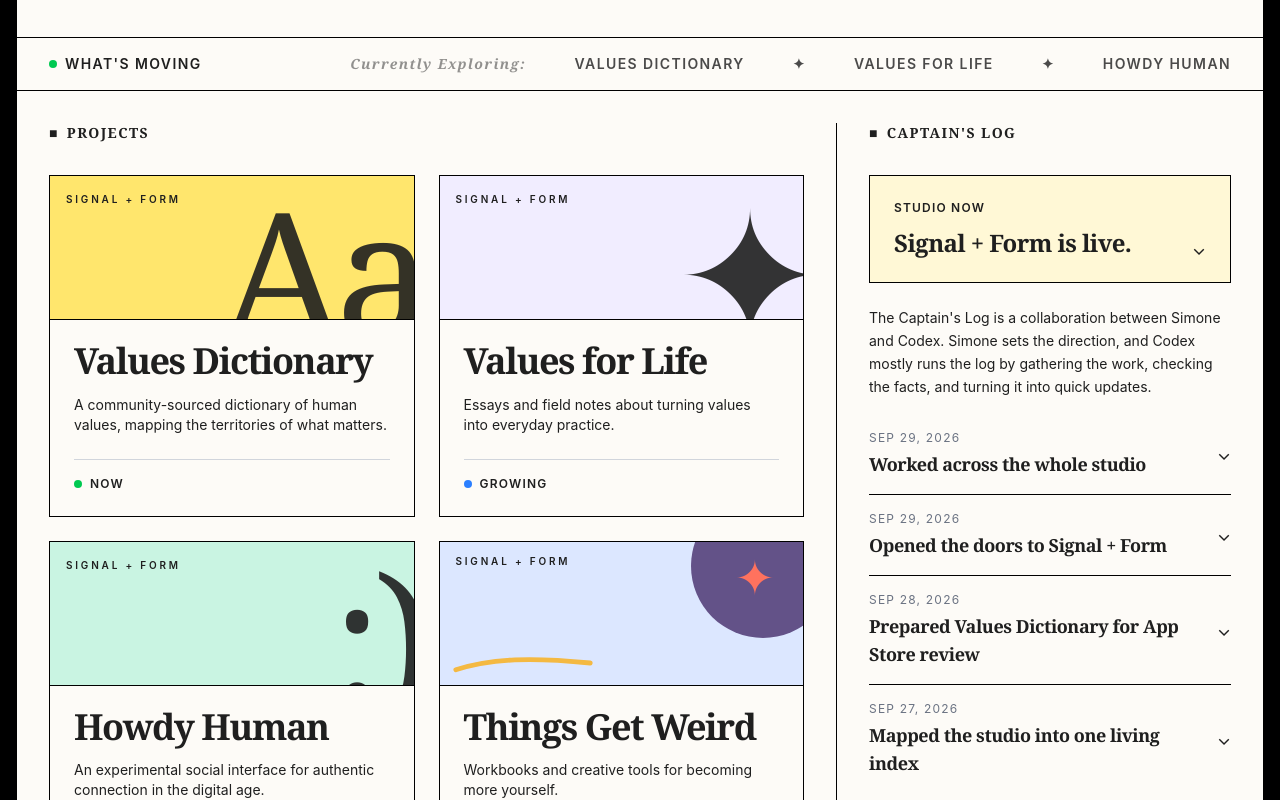
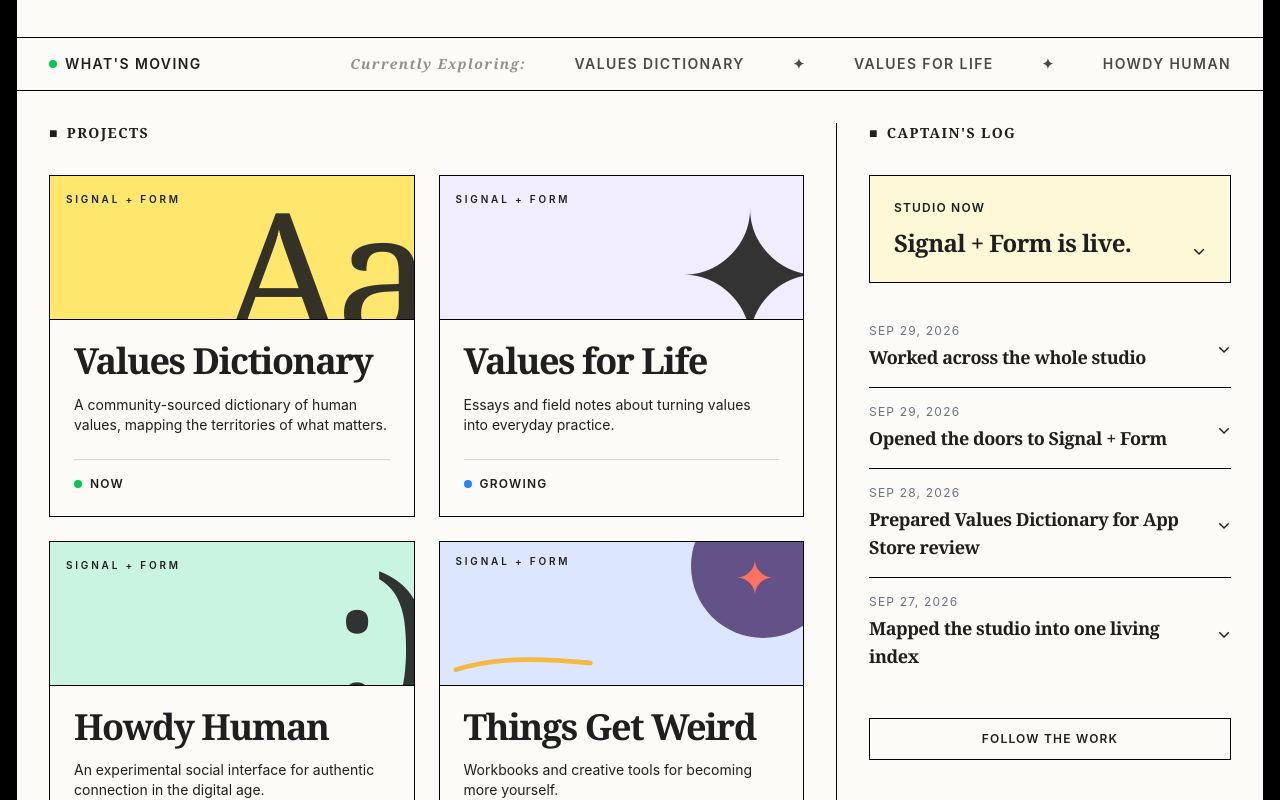
Before and after one commit to HelloSimone91/SignalandFormMedia, a React (Vite) app: page / in a window 1280 px wide. Shown: the part 620-1420 px from the top of the page. Built offline with nearby package versions, Linux system fonts and the light colour scheme.

Commit message:
Adjust padding and update log description in CaptainsLog
Updated the Captain's Log component to modify padding and refine the log description.

```diff
--- a/src/components/CaptainsLog.jsx
+++ b/src/components/CaptainsLog.jsx
@@ -23,7 +23,7 @@ const logs = [
 
 const CaptainsLog = () => {
   return (
-    <div id="log" className="md:col-span-1 pl-0 md:pl-8 pt-12 md:pt-0">
+    <div id="log" className="md:col-span-1 pl-0 md:pl-8 pt-14 md:pt-0">
       <h2 className="text-sm font-semibold uppercase tracking-widest mb-8 flex items-center">
         <span className="mr-2">■</span> Captain's Log
       </h2>
@@ -38,13 +38,9 @@ const CaptainsLog = () => {
           <span aria-hidden="true" className="text-lg leading-none transition-transform group-open:rotate-180">⌄</span>
         </summary>
         <p className="text-sm px-6 pb-6">
-          We brought the studio home, connected the project paths, and opened an email list for the work ahead.
+          The Captain's Log is a collaboration between Simone and Codex. Simone sets the direction, and Codex mostly runs the log by gathering the work, checking the facts, and turning it into quick updates.
         </p>
       </details>
-
-      <p className="text-sm leading-relaxed mb-4">
-        The Captain's Log is a collaboration between Simone and Codex. Simone sets the direction, and Codex mostly runs the log by gathering the work, checking the facts, and turning it into quick updates.
-      </p>
 
       {/* Log List */}
       <div className="flex flex-col">
```
